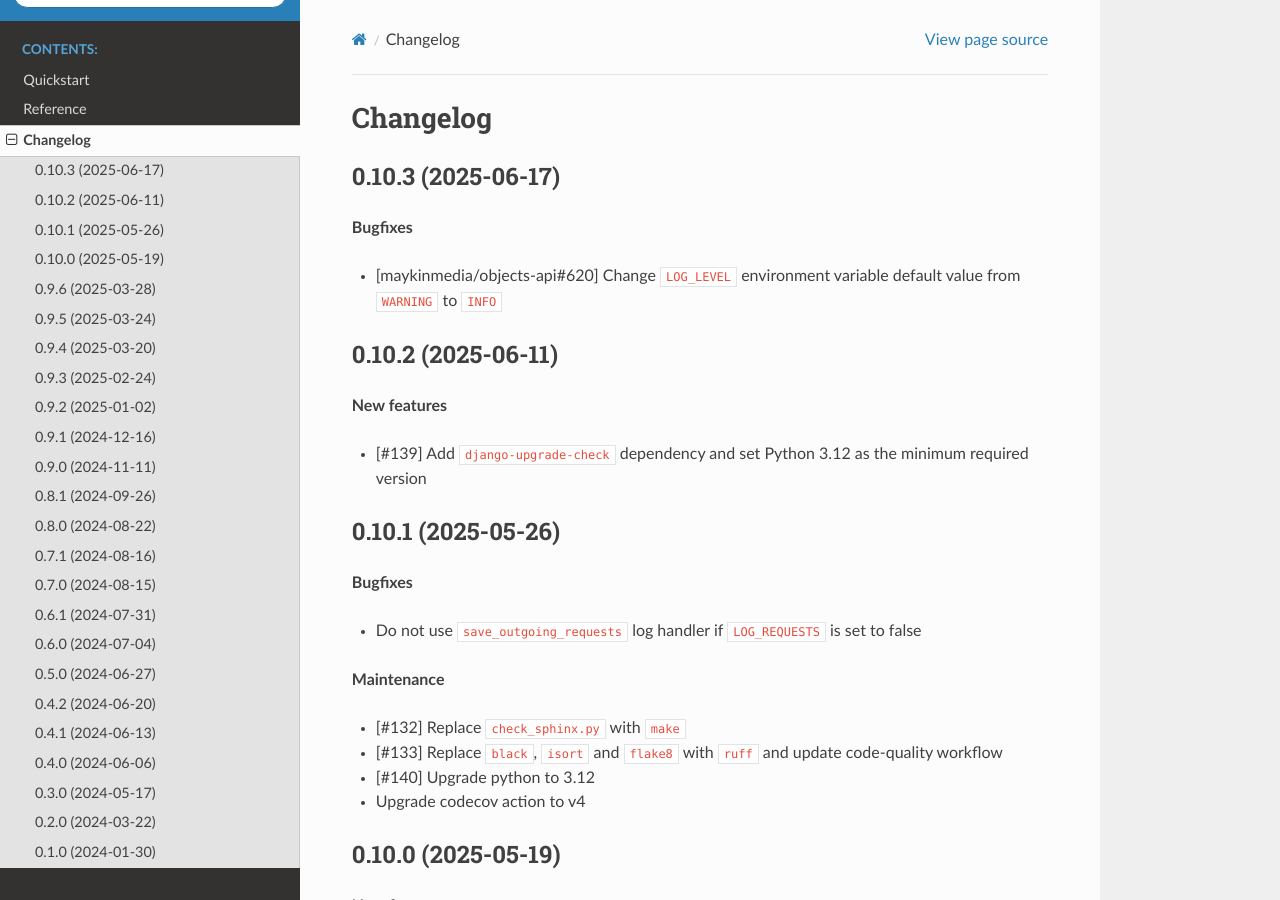
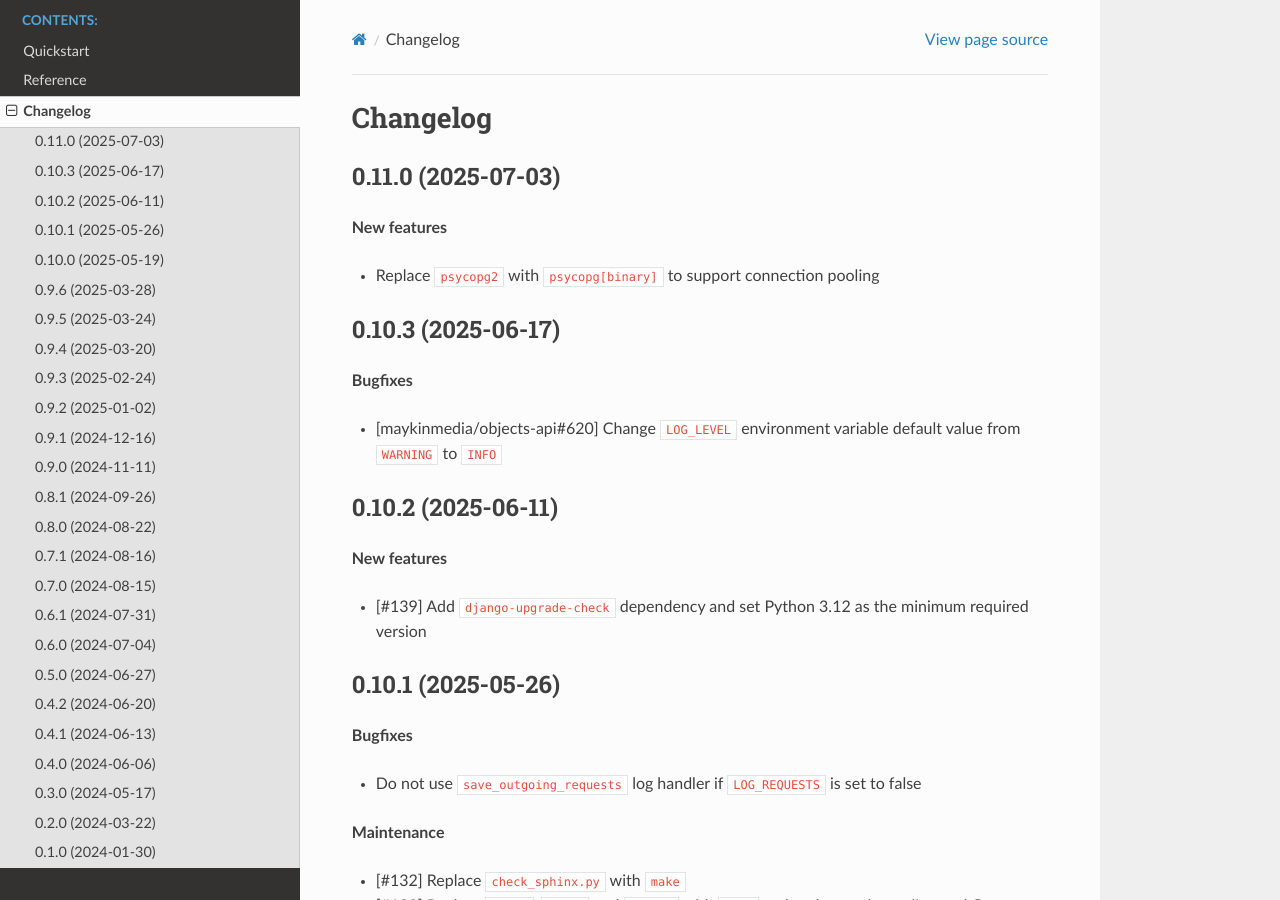
Before and after one commit to maykinmedia/open-api-framework, a Sphinx documentation site: the page built from docs/changelog.rst, in a window 1280 px wide and 900 px high. Built offline with Sphinx 7.4.7 and the Read the Docs theme 3.1.0, drawn with Linux system fonts in a browser that asks for light colours.

Commit message:
:bookmark: Release version 0.11.0

```diff
--- a/CHANGELOG.rst
+++ b/CHANGELOG.rst
@@ -1,5 +1,12 @@
 Changelog
 =========
+
+0.11.0 (2025-07-03)
+-------------------
+
+**New features**
+
+* Replace ``psycopg2`` with ``psycopg[binary]`` to support connection pooling
 
 0.10.3 (2025-06-17)
 -------------------
--- a/README.rst
+++ b/README.rst
@@ -1,7 +1,7 @@
 Open API Framework
 ==================
 
-:Version: 0.10.3
+:Version: 0.11.0
 :Source: https://github.com/maykinmedia/open-api-framework
 :Keywords: metapackage, dependencies
 
--- a/docs/conf.py
+++ b/docs/conf.py
@@ -26,7 +26,7 @@ copyright = "2024, Maykin Media"
 author = "Maykin Media"
 
 # The full version, including alpha/beta/rc tags
-release = "0.10.3"
+release = "0.11.0"
 
 
 # -- General configuration ---------------------------------------------------
--- a/pyproject.toml
+++ b/pyproject.toml
@@ -4,7 +4,7 @@ build-backend = "setuptools.build_meta"
 
 [project]
 name = "open-api-framework"
-version = "0.10.3"
+version = "0.11.0"
 description = "A metapackage for registration components, that bundles the dependencies shared between these components and provides generic settings"
 authors = [
     {name = "Maykin Media", email = "support@maykinmedia.nl"}
@@ -100,7 +100,7 @@ env = [
 ]
 
 [tool.bumpversion]
-current_version = "0.10.3"
+current_version = "0.11.0"
 files = [
     {filename = "pyproject.toml"},
     {filename = "README.rst"},
```
